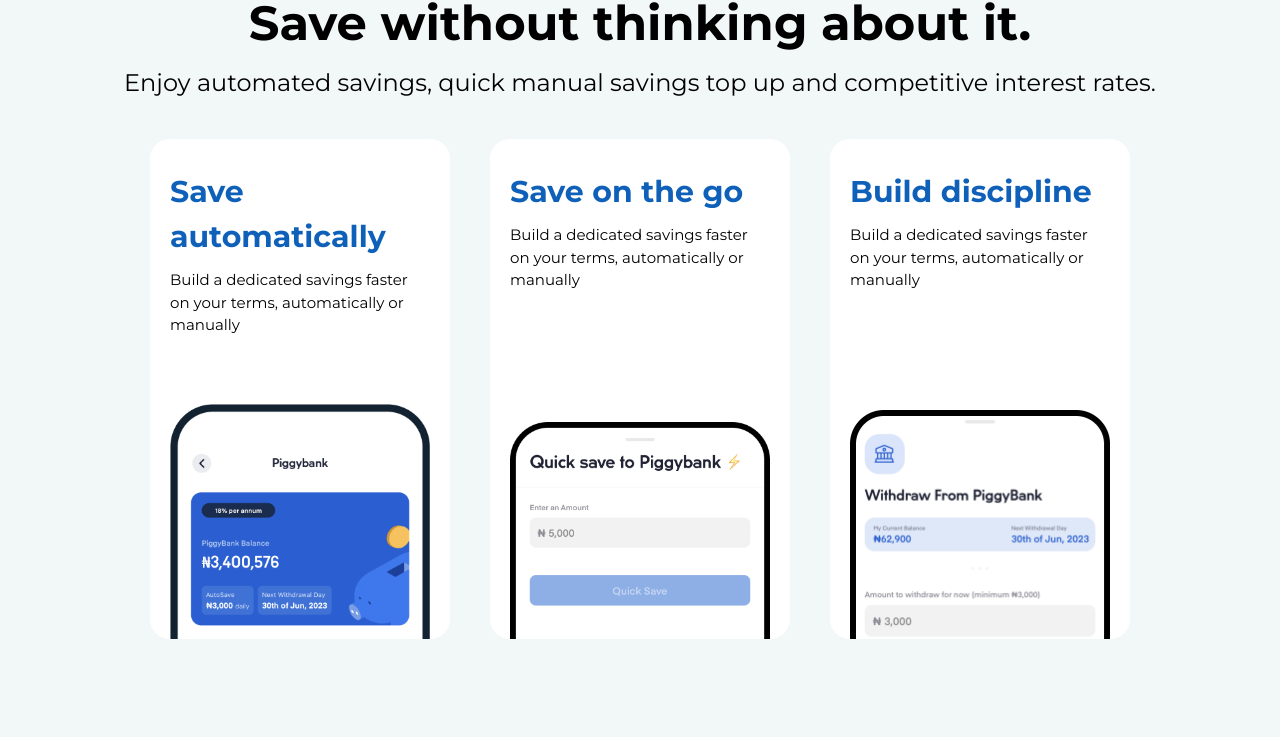
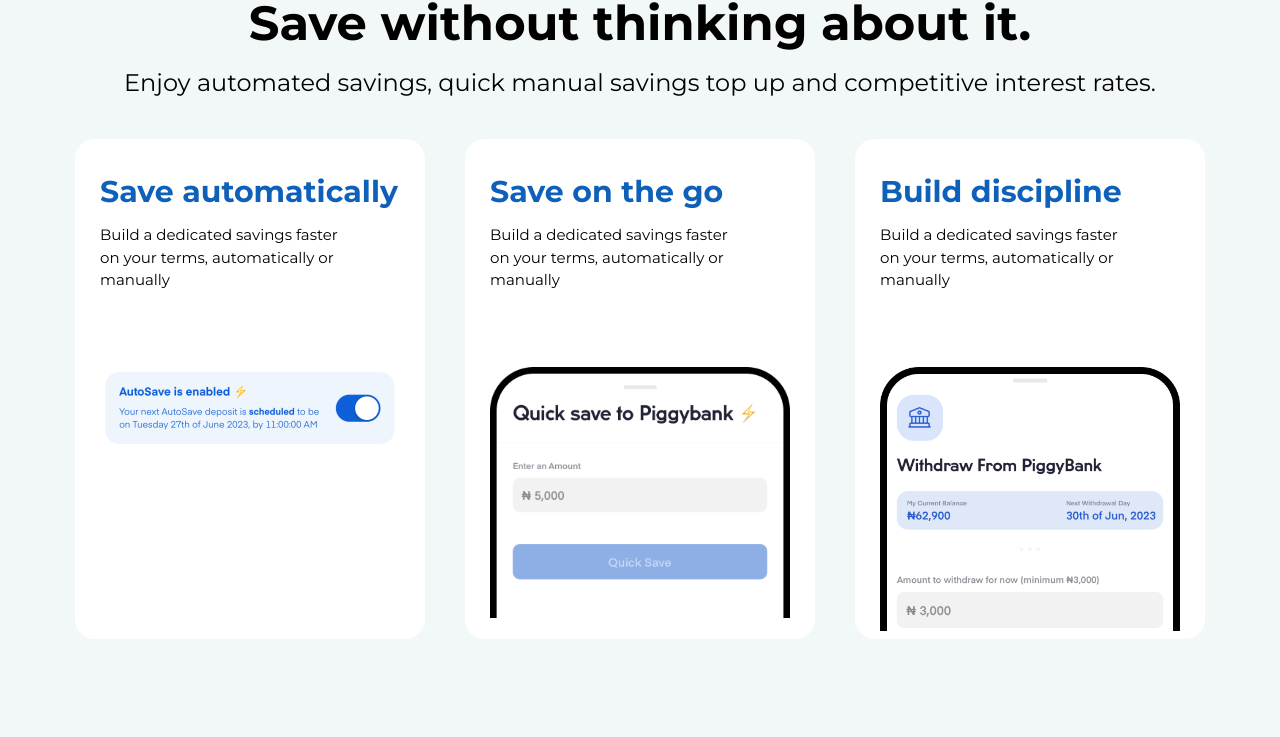
Before and after one commit to michaeljohncodes/Piggyvest, a React (Vite) app: page /Piggybank in a window 1280 px wide. Shown: the part 837-1574 px from the top of the page. Built offline with nearby package versions, Linux system fonts and the light colour scheme.

Commit message:
updated piggybank page

```diff
--- a/src/pages/PiggyBank.jsx
+++ b/src/pages/PiggyBank.jsx
@@ -11,7 +11,7 @@
       btnTitle: "Piggy bank",
       color: "#0F60B9",
       bgColor: "white",
-      image: "./images/piggybank_phone_mockup.png",
+      image: "./images/autosave_enabled.png",
     },
     {
       title: "Save on the go",
@@ -116,26 +116,27 @@
             Save without thinking about it.
           </h1>
           <p className=" text-2xl my-[20px]">
-            Enjoy automated savings, quick manual savings top up and competitive interest rates.
+            Enjoy automated savings, quick manual savings top up and competitive
+            interest rates.
           </p>
         </section>
         <section className=" flex justify-center max-w-[1440px] flex-wrap bg-[#f2f7f8]">
           {thinkCards?.map((card, i) => (
             <main
               style={{ background: `${card.bgColor}`, borderRadius: "20px" }}
-              className=" h-[500px] w-[300px] m-[20px] pt-[30px] px-[20px] flex flex-col justify-between overflow-hidden "
+              className=" h-[500px] w-[350px] m-[20px] pt-[30px] px-[25px] flex flex-col justify-between overflow-hidden "
               key={i}
             >
-              <div>
+              <div className=" max-h-[50%]">
                 <h1
                   style={{ color: `${card.color}` }}
                   className=" font-bold text-[30px] "
                 >
                   {card.title}
                 </h1>
-                <p className=" w-[100%] text-[15px] py-[10px]">{card.desc}</p>
+                <p className=" w-[80%] text-[15px] py-[10px]">{card.desc}</p>
               </div>
-              <div className=" max-w-[100%] max-h-[50%] ">
+              <div className=" max-w-[100%] min-h-[60%] mb-[-10px]">
                 <img src={card.image} alt="phone mockup" />
               </div>
             </main>
@@ -156,7 +157,7 @@
               the boss of your savings, choose how you want to save.
             </p>
           </div>
-          <div className="overflow-hidden w-[55%] contain-content">
+          <div className="overflow-hidden w-[55%] contain-content ">
             <img
               src="./images/lady_afro_hair_smile.png"
               alt="girl"
--- a/src/pages/SavingsContainer.jsx
+++ b/src/pages/SavingsContainer.jsx
@@ -72,17 +72,17 @@
         {piggyCard?.map((data, i) => (
           <main
             style={{ background: `${data.bgColor}`, borderRadius: "20px" }}
-            className=" h-[400px] w-[430px] m-[20px] pt-[30px] pr-[15px] pl-[20px] flex flex-col justify-between overflow-hidden"
+            className=" h-[450px] w-[480px] m-[20px] pt-[30px] pr-[15px] pl-[20px] flex flex-col justify-between overflow-hidden"
             key={i}
           >
             <div className=" h-[50%]">
               <h1
                 style={{ color: `${data.color}` }}
-                className=" font-bold text-[30px]"
+                className=" font-bold text-[35px] my-[10px]"
               >
                 {data.title}
               </h1>
-              <p className=" w-[250px] text-[15px]">{data.desc}</p>
+              <p className=" w-[270px] text-[17px] my-[10px]">{data.desc}</p>
             </div>
             <div
               className="flex justify-between gap-[10] max-h-[60%] "
```
Also changed, not shown: public/images/autosave_enabled.png (added).
